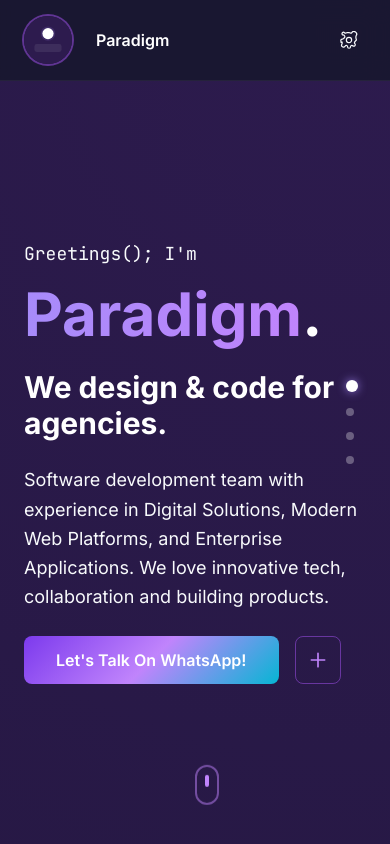
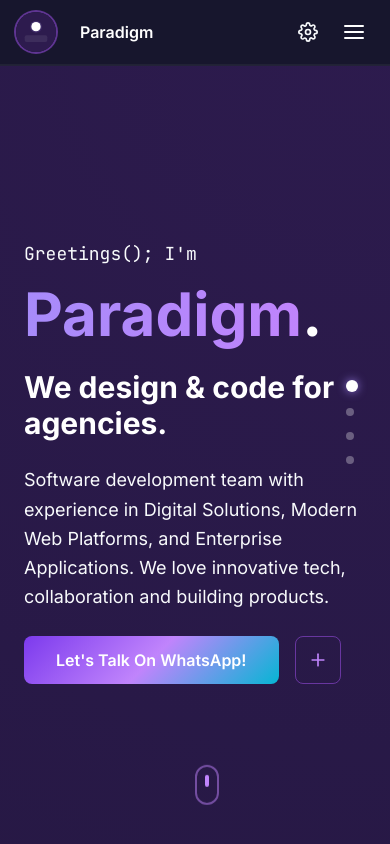
Before and after one commit to shaheeranser/paradigm, a Next.js app: page / in a window 390 px wide. Shown: the top 844 px of the page. Built offline with nearby package versions, Linux system fonts and the light colour scheme.

Commit message:
feat(nav): responsive CodeNavbar (smooth scroll + mobile menu) and switch to react-icons; add section ids and smooth scrolling

```diff
--- a/src/app/globals.css
+++ b/src/app/globals.css
@@ -37,7 +37,11 @@
   font-family: var(--font-inter, system-ui), system-ui, -apple-system, 'Segoe UI', Roboto, 'Helvetica Neue', Arial;
   -webkit-font-smoothing: antialiased;
   -moz-osx-font-smoothing: grayscale;
+  -webkit-font-feature-settings: "ss01" on;
+  -moz-osx-font-smoothing: grayscale;
 }
+
+html { scroll-behavior: smooth; }
 
 /* monospace utility */
 .font-mono { font-family: var(--font-jet, 'JetBrains Mono'), 'Fira Code', monospace; }
--- a/src/app/page.tsx
+++ b/src/app/page.tsx
@@ -31,7 +31,7 @@
       <AboutSection />
       <SkillsSection />
 
-      <section className="py-20 px-6">
+      <section id="projects" className="py-20 px-6">
         <div className="container mx-auto max-w-6xl grid md:grid-cols-3 gap-6">
           <DeveloperCard developer={dev} />
           <ProjectCard project={project} />
--- a/src/components/cards/DeveloperCard.tsx
+++ b/src/components/cards/DeveloperCard.tsx
@@ -1,4 +1,5 @@
 import Image from 'next/image';
+import { FiArrowRight } from 'react-icons/fi';
 
 export interface DevShort {
   name: string;
@@ -33,9 +34,7 @@
 
       <div className="flex items-center justify-center gap-2 text-cyan-400 font-medium group-hover:gap-4 transition-all duration-300">
         <span>View Profile</span>
-        <svg className="w-5 h-5 group-hover:translate-x-1 transition-transform" fill="none" stroke="currentColor" viewBox="0 0 24 24">
-          <path strokeLinecap="round" strokeLinejoin="round" strokeWidth={2} d="M13 7l5 5m0 0l-5 5m5-5H6" />
-        </svg>
+        <FiArrowRight className="w-5 h-5 group-hover:translate-x-1 transition-transform" />
       </div>
     </div>
   );
--- a/src/components/layout/CodeNavbar.tsx
+++ b/src/components/layout/CodeNavbar.tsx
@@ -1,44 +1,101 @@
-import Link from 'next/link';
+"use client";
+import { useEffect, useState } from 'react';
 import Image from 'next/image';
+import { FiMenu, FiX, FiSettings } from 'react-icons/fi';
 
 const navItems = [
-  { label: '</Home>', href: '/' },
-  { label: '</AboutMe>', href: '/about' },
-  { label: '</Skills>', href: '/skills' },
-  { label: '</Projects>', href: '/projects' }
+  { label: '</Home>', id: 'home' },
+  { label: '</AboutMe>', id: 'about' },
+  { label: '</Skills>', id: 'skills' },
+  { label: '</Projects>', id: 'projects' }
 ];
 
 export function CodeNavbar() {
+  const [open, setOpen] = useState(false);
+  const [active, setActive] = useState('home');
+
+  useEffect(() => {
+    const observers: IntersectionObserver[] = [];
+
+    navItems.forEach((it) => {
+      const el = document.getElementById(it.id);
+      if (!el) return;
+      const obs = new IntersectionObserver(
+        (entries) => {
+          entries.forEach((entry) => {
+            if (entry.isIntersecting) setActive(it.id);
+          });
+        },
+        { root: null, threshold: 0.45 }
+      );
+      obs.observe(el);
+      observers.push(obs);
+    });
+
+    return () => observers.forEach((o) => o.disconnect());
+  }, []);
+
+  const scrollTo = (id: string) => {
+    const el = document.getElementById(id);
+    if (!el) return;
+    el.scrollIntoView({ behavior: 'smooth', block: 'start' });
+    setOpen(false);
+  };
+
   return (
-    <nav className="fixed top-0 w-full z-50 backdrop-blur-md bg-dark-navy/80 border-b border-white/5">
-      <div className="container mx-auto px-6 py-4 flex items-center justify-between">
+    <nav className="fixed top-0 w-full z-50 backdrop-blur-md bg-dark-navy/90 border-b border-white/5">
+      <div className="container mx-auto px-4 md:px-6 py-3 flex items-center justify-between">
         <div className="flex items-center gap-4">
-          <div className="w-12 h-12 rounded-full overflow-hidden ring-2 ring-purple-500/50">
-            <Image src="/avatar.svg" alt="logo" width={48} height={48} className="object-cover" priority />
+          <div className="w-10 h-10 rounded-full overflow-hidden ring-2 ring-purple-500/50">
+            <Image src="/avatar.svg" alt="logo" width={40} height={40} className="object-cover" priority />
           </div>
           <span className="ml-2 font-semibold text-white">Paradigm</span>
         </div>
 
+        {/* Desktop nav */}
         <div className="hidden md:flex items-center gap-8">
           {navItems.map((item) => (
-            <Link
-              key={item.href}
-              href={item.href}
-              className="font-mono text-sm text-text-muted hover:text-white relative group"
+            <button
+              key={item.id}
+              onClick={() => scrollTo(item.id)}
+              className={`font-mono text-sm relative group focus:outline-none ${active === item.id ? 'text-white' : 'text-text-muted hover:text-white'}`}
+              aria-current={active === item.id ? 'page' : undefined}
             >
               {item.label}
+              {active === item.id && <span className="absolute -left-3 top-1/2 -translate-y-1/2 w-1.5 h-1.5 bg-white rounded-full" />}
               <span className="absolute -bottom-1 left-0 w-0 h-0.5 bg-gradient-to-r from-cyber-purple to-cyber-cyan group-hover:w-full transition-all duration-300" />
-            </Link>
+            </button>
           ))}
         </div>
 
-        <div className="flex items-center gap-2">
+        {/* Mobile actions */}
+        <div className="flex items-center gap-2 md:hidden">
           <button className="p-2 rounded-lg hover:bg-white/5 transition-colors" aria-label="settings">
-            <svg width="18" height="18" viewBox="0 0 24 24" fill="none" stroke="currentColor" className="text-text-muted">
-              <path strokeLinecap="round" strokeLinejoin="round" strokeWidth="1.6" d="M12 15.5a3.5 3.5 0 1 0 0-7 3.5 3.5 0 0 0 0 7z"/>
-              <path strokeLinecap="round" strokeLinejoin="round" strokeWidth="1.6" d="M19.4 15a1.65 1.65 0 0 0 .33 1.82l.06.06a2 2 0 1 1-2.83 2.83l-.06-.06a1.65 1.65 0 0 0-1.82-.33 1.65 1.65 0 0 0-1 1.51V21a2 2 0 1 1-4 0v-.09a1.65 1.65 0 0 0-1-1.51 1.65 1.65 0 0 0-1.82.33l-.06.06A2 2 0 1 1 2.3 17.8l.06-.06a1.65 1.65 0 0 0 .33-1.82 1.65 1.65 0 0 0-1.51-1H3a2 2 0 1 1 0-4h.09c.7 0 1.25-.45 1.51-1A1.65 1.65 0 0 0 3.3 5.2L3.24 5.14A2 2 0 1 1 6.07 2.3l.06.06c.48.48 1.2.66 1.82.33.52-.28 1.12-.44 1.82-.44H12c.7 0 1.3.16 1.82.44.62.33 1.34.15 1.82-.33l.06-.06A2 2 0 1 1 21.7 6.07l-.06.06c-.28.52-.44 1.12-.44 1.82V9c0 .7.16 1.3.44 1.82.33.62.15 1.34-.33 1.82z"/>
-            </svg>
+            <FiSettings className="w-5 h-5 text-text-muted" />
           </button>
+
+          <button
+            onClick={() => setOpen((s) => !s)}
+            aria-label={open ? 'Close menu' : 'Open menu'}
+            className="p-2 rounded-lg hover:bg-white/5 transition-colors"
+          >
+            {open ? <FiX className="w-6 h-6 text-white" /> : <FiMenu className="w-6 h-6 text-white" />}
+          </button>
+        </div>
+      </div>
+
+      {/* Mobile menu */}
+      <div className={`md:hidden bg-dark-navy/95 border-t border-white/5 transition-max-height duration-300 overflow-hidden ${open ? 'max-h-[400px] py-4' : 'max-h-0'}`}>
+        <div className="container mx-auto px-4 flex flex-col gap-3">
+          {navItems.map((item) => (
+            <button
+              key={item.id}
+              onClick={() => scrollTo(item.id)}
+              className={`w-full text-left font-mono px-4 py-3 rounded-lg ${active === item.id ? 'bg-purple-500/10 text-white' : 'text-text-muted hover:text-white hover:bg-white/2'}`}
+            >
+              {item.label}
+            </button>
+          ))}
         </div>
       </div>
     </nav>
--- a/src/components/sections/AboutSection.tsx
+++ b/src/components/sections/AboutSection.tsx
@@ -1,9 +1,10 @@
 import Image from 'next/image';
 import { SectionHeader } from '@/components/ui/SectionHeader';
+import { AiFillGithub, AiFillLinkedin } from 'react-icons/ai';
 
 export function AboutSection() {
   return (
-    <section className="py-20 px-6">
+    <section id="about" className="py-20 px-6">
       <div className="container mx-auto max-w-6xl">
         <SectionHeader>&lt;/AboutMe&gt;</SectionHeader>
 
@@ -17,16 +18,12 @@
             </p>
 
             <div className="flex items-center gap-4 mt-4">
-              <a href="#" className="p-3 rounded-lg bg-purple-500/20 border border-purple-500/30 hover:bg-purple-500/30 transition-all">
-                <svg width="18" height="18" viewBox="0 0 24 24" fill="none" stroke="currentColor" className="text-purple-300">
-                  <path strokeLinecap="round" strokeLinejoin="round" strokeWidth="2" d="M12 2C6.48 2 2 6.48 2 12c0 4.42 2.87 8.17 6.84 9.49.5.09.66-.22.66-.49 0-.24-.01-.87-.01-1.71-2.78.6-3.37-1.34-3.37-1.34-.45-1.16-1.11-1.47-1.11-1.47-.91-.62.07-.61.07-.61 1.01.07 1.54 1.04 1.54 1.04.9 1.54 2.36 1.1 2.94.84.09-.66.35-1.1.63-1.35-2.22-.25-4.56-1.11-4.56-4.95 0-1.09.39-1.98 1.03-2.68-.1-.25-.45-1.27.1-2.65 0 0 .84-.27 2.75 1.02A9.56 9.56 0 0 1 12 6.8c.85.004 1.71.115 2.51.337 1.9-1.29 2.74-1.02 2.74-1.02.55 1.38.2 2.4.1 2.65.64.7 1.03 1.59 1.03 2.68 0 3.85-2.34 4.7-4.57 4.95.36.31.68.92.68 1.85 0 1.33-.01 2.4-.01 2.72 0 .27.16.59.67.49A10.01 10.01 0 0 0 22 12c0-5.52-4.48-10-10-10z"/>
-                </svg>
+              <a href="#" className="p-3 rounded-lg bg-purple-500/20 border border-purple-500/30 hover:bg-purple-500/30 transition-all" aria-label="GitHub">
+                <AiFillGithub className="w-4 h-4 text-purple-300" />
               </a>
 
-              <a href="#" className="p-3 rounded-lg bg-purple-500/20 border border-purple-500/30 hover:bg-purple-500/30 transition-all">
-                <svg width="18" height="18" viewBox="0 0 24 24" fill="none" stroke="currentColor" className="text-purple-300">
-                  <path strokeLinecap="round" strokeLinejoin="round" strokeWidth="2" d="M16 8a6 6 0 1 1-12 0 6 6 0 0 1 12 0zM2 20c1.5-4 6-6 10-6s8.5 2 10 6"/>
-                </svg>
+              <a href="#" className="p-3 rounded-lg bg-purple-500/20 border border-purple-500/30 hover:bg-purple-500/30 transition-all" aria-label="LinkedIn">
+                <AiFillLinkedin className="w-4 h-4 text-purple-300" />
               </a>
             </div>
           </div>
--- a/src/components/sections/HeroSection.tsx
+++ b/src/components/sections/HeroSection.tsx
@@ -1,8 +1,9 @@
 import { GradientButton } from '@/components/ui/GradientButton';
+import { FiPlus } from 'react-icons/fi';
 
 export function HeroSection() {
   return (
-    <section className="relative min-h-screen flex items-center justify-center overflow-hidden pt-20">
+    <section id="home" className="relative min-h-screen flex items-center justify-center overflow-hidden pt-20">
       <div className="absolute inset-0 bg-gradient-radial-dark -z-10" />
 
       <div className="relative z-10 container mx-auto px-6">
@@ -24,10 +25,8 @@
           <div className="flex flex-wrap gap-4">
             <GradientButton href="#contact">Let's Talk On WhatsApp!</GradientButton>
 
-            <button className="p-3 rounded-lg border border-purple-500/50 hover:bg-purple-500/10 hover:border-purple-400 transition-all duration-300">
-              <svg width="20" height="20" viewBox="0 0 24 24" fill="none" stroke="currentColor" className="text-purple-400">
-                <path strokeLinecap="round" strokeLinejoin="round" strokeWidth="2" d="M12 4v16m8-8H4" />
-              </svg>
+            <button className="p-3 rounded-lg border border-purple-500/50 hover:bg-purple-500/10 hover:border-purple-400 transition-all duration-300" aria-label="settings">
+              <FiPlus className="w-5 h-5 text-purple-400" />
             </button>
           </div>
         </div>
--- a/src/components/sections/SkillsSection.tsx
+++ b/src/components/sections/SkillsSection.tsx
@@ -9,7 +9,7 @@
 
 export function SkillsSection() {
   return (
-    <section className="py-20 px-6 relative">
+    <section id="skills" className="py-20 px-6 relative">
       <div className="container mx-auto max-w-6xl">
         <SectionHeader align="center">&lt;/Skills&gt;</SectionHeader>
 
```
Also changed, not shown: src/components/cards/ProjectCard.tsx (+7 -8 lines).
